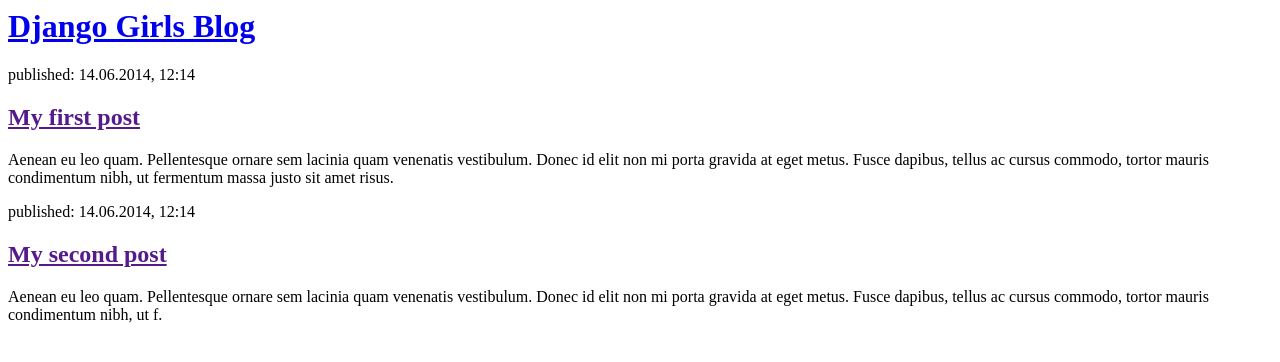
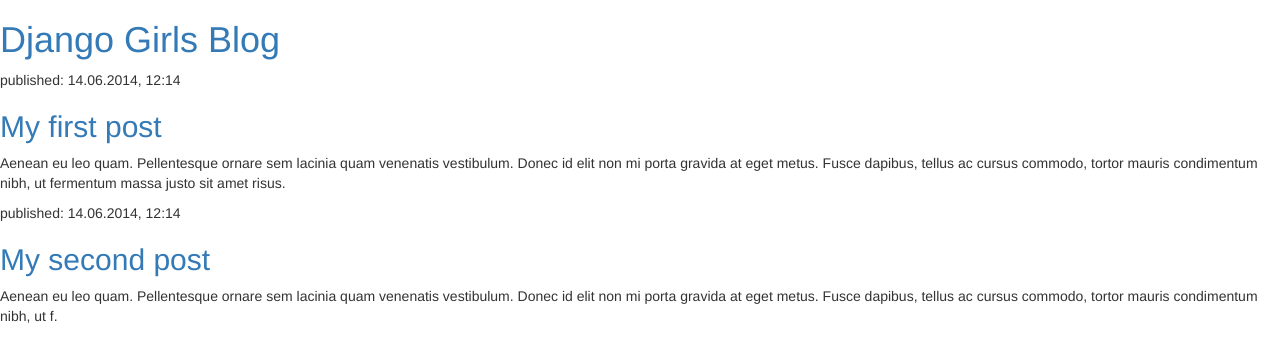
Before and after one commit to geish09/my-first-blog, a Django app: page / in a window 1280 px wide. Shown: the top 362 px of the page. Run offline with Django 3.2, Linux system fonts and the light colour scheme; some libraries are stand-ins or nearby versions.

Commit message:
added css

```diff
--- a/blog/templates/blog/post_list.html
+++ b/blog/templates/blog/post_list.html
@@ -1,17 +1,20 @@
 <html>
     <head>
+
         <title>Django Girls blog</title>
+    <link rel="stylesheet" href="//maxcdn.bootstrapcdn.com/bootstrap/3.2.0/css/bootstrap.min.css">
+	<link rel="stylesheet" href="//maxcdn.bootstrapcdn.com/bootstrap/3.2.0/css/bootstrap-theme.min.css">
     </head>
     <body>
         <div>
             <h1><a href="/">Django Girls Blog</a></h1>
-        		{% for post in posts %}
+        		<!-- {% for post in posts %}
    		 <div>
         <p>published: {{ post.published_date }}</p>
         <h1><a href="">{{ post.title }}</a></h1>
         <p>{{ post.text|linebreaksbr }}</p>
     	</div>
-		{% endfor %}
+		{% endfor %} -->
         </div>
 
         <div>
```
